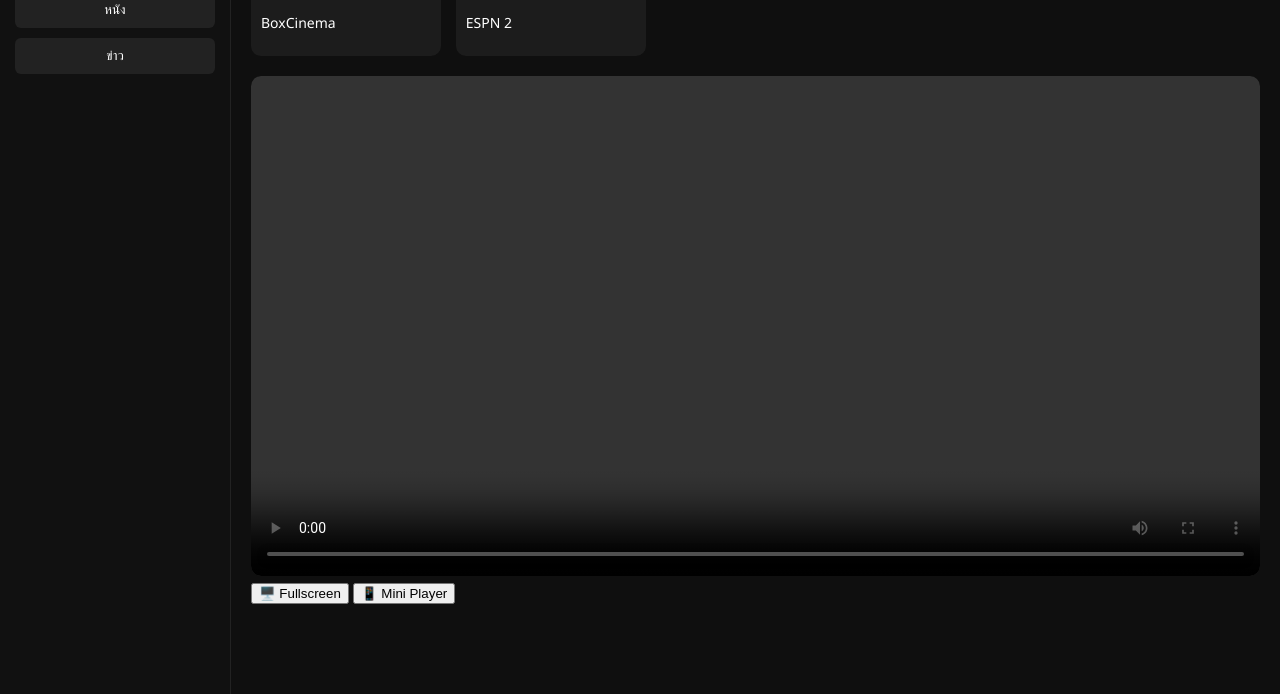
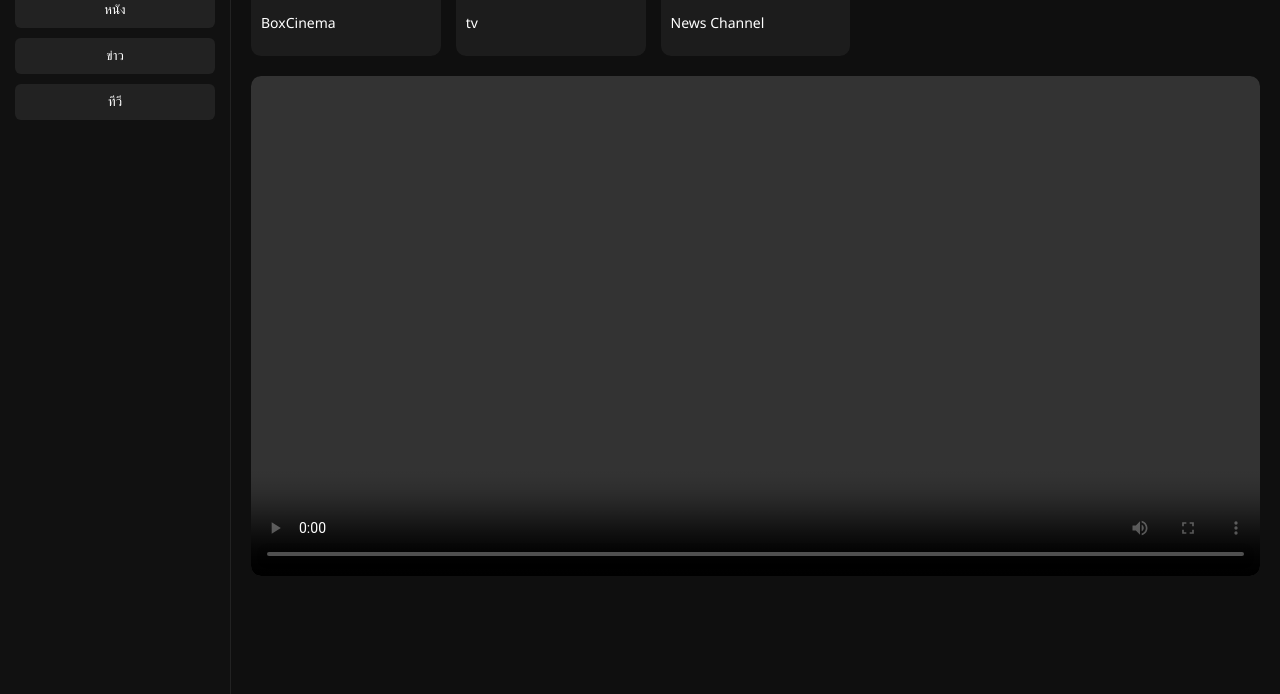
Before and after one commit to Nebiela/playeriptv, a plain HTML site: page index.html in a window 1280 px wide. Shown: the part 197-891 px from the top of the page. Drawn offline with nearby package versions, Linux system fonts and the light colour scheme.

Commit message:
Update index.html

```diff
--- a/index.html
+++ b/index.html
@@ -109,7 +109,6 @@ video {
 
 </head>
 
-
 <body>
 
 <header>📺 IPTV Pro</header>
@@ -121,31 +120,22 @@ video {
   <button onclick="filter('all')">ทั้งหมด</button>
   <button onclick="filter('movie')">หนัง</button>
   <button onclick="filter('news')">ข่าว</button>
+   <button onclick="filter('tv')">ทีวี</button>
 </div>
 
 <div class="content">
 
 <div class="grid" id="channelList"></div>
 
-<!-- PLAYER -->
-
 <div class="player">
   <video id="video" controls autoplay></video>
-
-  <div class="controls">
-    <button onclick="goFullscreen()">🖥️ Fullscreen</button>
-    <button onclick="miniPlayer()">📱 Mini Player</button>
 </div>
-</div>
-
-<!-- CHANNEL -->
-
-<div class="grid" id="channelList"></div>
 
 </div>
 </div>
 
 <script>
+// ตัวอย่างช่อง (แก้เพิ่มได้)
 const channels = [
   {
     name: "BoxCinema",
@@ -154,19 +144,27 @@ const channels = [
     category: "movie"
   },
     {
-    name: "ESPN 2",
-    logo: "https://upload.wikimedia.org/wikipedia/commons/6/60/ESPN_logos.png",
-    url: "http://sinalprivado.info:80/live/632035/GqGcFV4ntu/22005.ts",
-    category: "sports"
+    name: "tv",
+    logo: "https://notebookspec.com/web/wp-content/uploads/2023/09/TVonline.jpg",
+    url: "https://d3s7x6kmqcnb6b.cloudfront.net/hls/QELTQVA/m.m3u8",
+    category: "tv"
+  },
+  {
+    name: "News Channel",
+    logo: "https://via.placeholder.com/300x150",
+    url: "https://test-streams.mux.dev/x36xhzz/x36xhzz.m3u8",
+    category: "news"
   }
 ];
 
 const list = document.getElementById("channelList");
 
-function render() {
+function render(filterType = "all") {
   list.innerHTML = "";
 
-  channels.forEach(ch => {
+  channels
+    .filter(c => filterType === "all" || c.category === filterType)
+    .forEach(ch => {
       const card = document.createElement("div");
       card.className = "card";
       card.innerHTML = `
@@ -178,17 +176,9 @@ function render() {
     });
 }
 
-// 🎬 PLAY รองรับหลาย format
 function play(url) {
   const video = document.getElementById("video");
 
-  // ล้าง player เก่า
-  video.pause();
-  video.removeAttribute("src");
-  video.load();
-
-  // .m3u8 / .hls
-  if (url.includes(".m3u8") || url.includes(".hls")) {
   if (Hls.isSupported()) {
     const hls = new Hls();
     hls.loadSource(url);
@@ -197,37 +187,9 @@ function play(url) {
     video.src = url;
   }
 }
-  // .ts
-  else if (url.includes(".ts")) {
-    video.src = url;
-  }
-  // fallback
-  else {
-    video.src = url;
-  }
-}
 
-// 🖥️ FULLSCREEN
-function goFullscreen() {
-  const video = document.getElementById("video");
-  if (video.requestFullscreen) {
-    video.requestFullscreen();
-  }
-}
-
-// 📱 MINI PLAYER (PiP)
-function miniPlayer() {
-  const video = document.getElementById("video");
-
-  if (document.pictureInPictureEnabled) {
-    video.requestPictureInPicture();
-  } else {
-    alert("ไม่รองรับ Mini Player");
-  }
-}
-
-function filter() {
-  render();
+function filter(type) {
+  render(type);
 }
 
 render();
```
Lines whose indentation alone changed are shown as unchanged.
